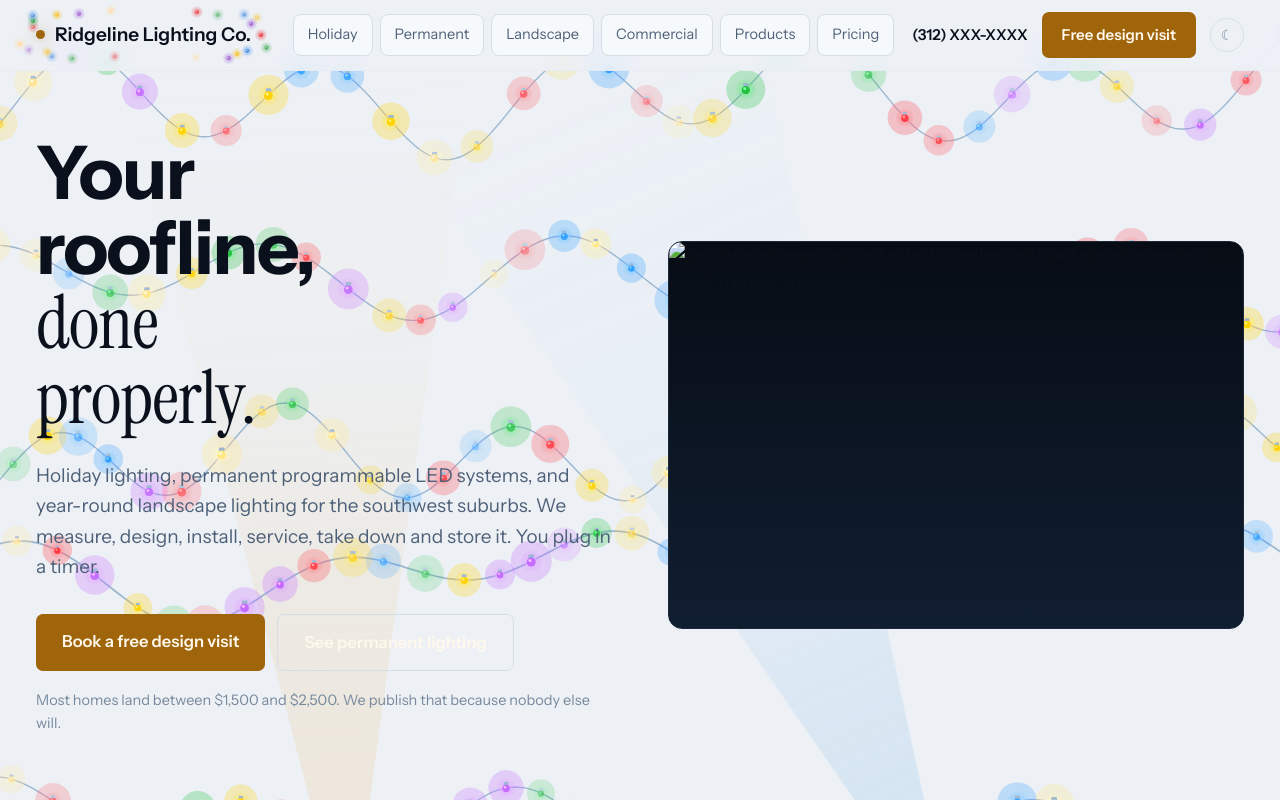
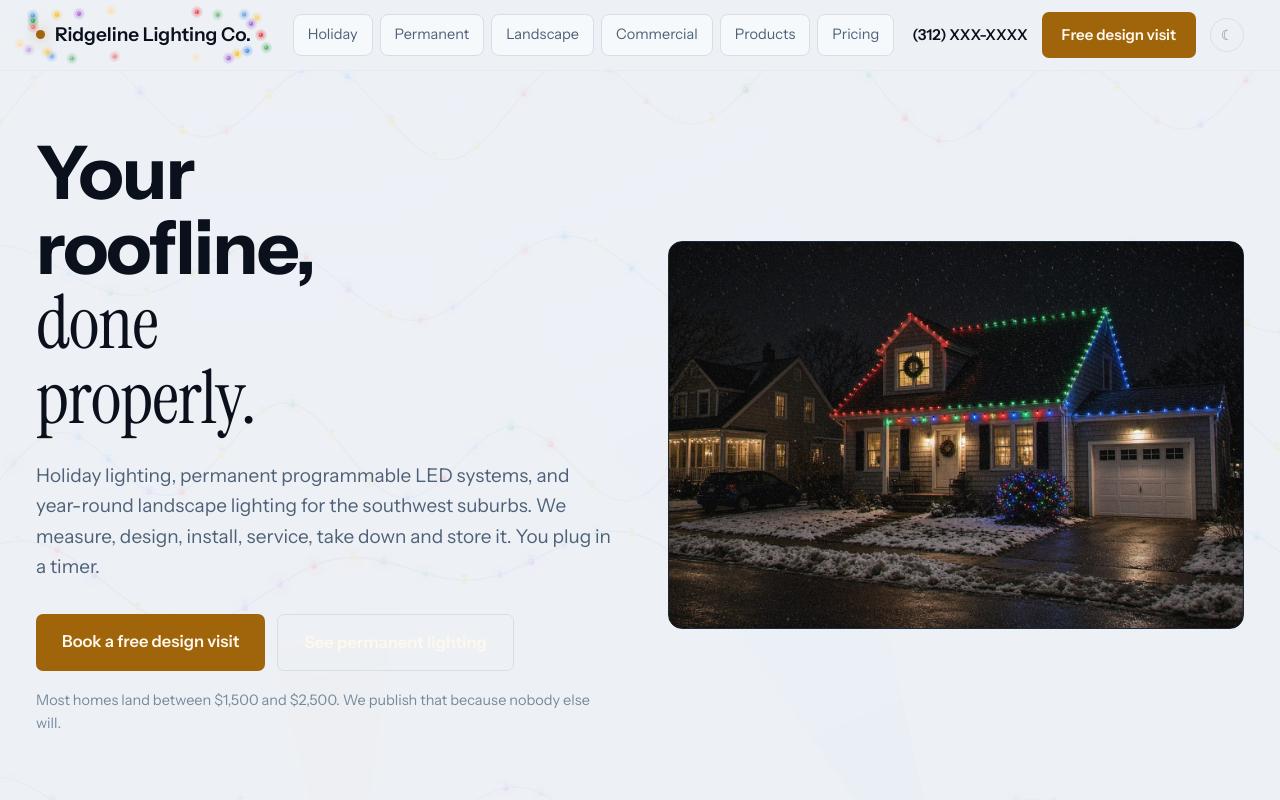
Before and after one commit to slavikoff/ridgeline-lighting, a plain HTML site: page index.html in a window 1280 px wide. Both pictures are taken after a click on the button "Switch between dark and light". Shown: the top 800 px of the page. Drawn offline with Linux system fonts and the light colour scheme.

Commit message:
Add files via upload

```diff
--- a/index.html
+++ b/index.html
@@ -230,8 +230,14 @@
 }
 
 /* ============ searchlight beams ============ */
-.beams{position:fixed;inset:0;z-index:0;pointer-events:none;overflow:hidden;mix-blend-mode:screen}
-html[data-theme="light"] .beams{mix-blend-mode:multiply;opacity:.42}
+.beams{position:fixed;inset:0;z-index:0;pointer-events:none;overflow:hidden;
+  mix-blend-mode:screen;opacity:.5}
+html[data-theme="light"] .beams{mix-blend-mode:multiply;opacity:.18}
+
+/* scrim: sits above the decoration, below every word on the page */
+body::after{content:"";position:fixed;inset:0;z-index:0;pointer-events:none;
+  background:var(--bg);opacity:.62}
+html[data-theme="light"] body::after{opacity:.68}
 .beam{position:absolute;bottom:-12%;width:430px;height:128vh;transform-origin:50% 100%;
   clip-path:polygon(47.5% 100%, 52.5% 100%, 100% 0, 0 0);filter:blur(16px);
   animation:sweep 15s ease-in-out infinite alternate}
@@ -250,9 +256,9 @@
 
 /* ============ background string lights ============ */
 .xlights{position:fixed;inset:0;z-index:0;pointer-events:none;overflow:hidden;
-  opacity:.74;--xwire:#22323F}
-html[data-theme="light"] .xlights{opacity:1;--xwire:#98A9B8;
-  filter:saturate(1.45) brightness(1.06) contrast(1.05)}
+  opacity:.34;--xwire:#22323F}
+html[data-theme="light"] .xlights{opacity:.38;--xwire:#B4C2CE;
+  filter:saturate(1.3) brightness(1.02)}
 .xlights svg{display:block}
 .shell,section,footer{position:relative;z-index:1}
 .xb{animation-name:flick;animation-iteration-count:infinite;animation-timing-function:ease-in-out}
@@ -310,7 +316,7 @@
       </div>
 
       <div class="scene">
-        <img src="images/hero-roofline.jpg" width="1400" height="940" fetchpriority="high"
+        <img src="hero-roofline.jpg" width="1400" height="940" fetchpriority="high"
              alt="Two-storey home at night with its roofline outlined in red, green and blue C9 bulbs, snow falling">
       </div>
     </div>
@@ -334,7 +340,7 @@
     </div>
 
     <figure class="shot">
-      <img src="images/holiday-icicle.jpg" width="1100" height="738" loading="lazy" alt="Brick home with warm white icicle lights along the eaves and net-lit shrubs">
+      <img src="holiday-icicle.jpg" width="1100" height="738" loading="lazy" alt="Brick home with warm white icicle lights along the eaves and net-lit shrubs">
       <figcaption>Icicles on the gutter line, nets over the foundation shrubs — the two together are what make a house read as finished rather than outlined.</figcaption>
     </figure>
     <div class="svc">
@@ -426,7 +432,7 @@
         </div>
       </div>
       <div>
-        <img src="images/permanent-rgb.jpg" width="1100" height="738" loading="lazy"
+        <img src="permanent-rgb.jpg" width="1100" height="738" loading="lazy"
              style="display:block;width:100%;height:auto;border-radius:12px;border:1px solid var(--rule);margin-bottom:24px"
              alt="Home with permanent RGB lighting across four gables, a colour-wrapped tree and lit shrubs">
         <p style="margin:0;color:var(--muted);font-size:16px">One system, every occasion:</p>
@@ -450,7 +456,7 @@
       <p>Low-voltage systems that make the house look expensive after dark. Designed and installed by the same crew, on the same warranty.</p>
     </div>
     <figure class="shot">
-      <img src="images/landscape-path.jpg" width="1100" height="738" loading="lazy" alt="House with warm white permanent roofline lighting, path lights along the walk and a lit ornamental tree">
+      <img src="landscape-path.jpg" width="1100" height="738" loading="lazy" alt="House with warm white permanent roofline lighting, path lights along the walk and a lit ornamental tree">
       <figcaption>Permanent warm white roofline with low-voltage path lighting — the same system on an ordinary evening in March.</figcaption>
     </figure>
     <div class="svc">
@@ -593,10 +599,10 @@
       <p>Warm white, multicolour and permanent RGB on the kinds of houses that fill our routes. Reference images to help you choose a direction before the design visit — your own photos go here after your first season.</p>
     </div>
     <div class="gallery">
-      <figure><img src="images/g-brick-multi.jpg" width="780" height="523" loading="lazy" alt="Brick two-storey with multicolour roofline lights and lit shrubs, power lines overhead"><figcaption>Multicolour on brick — roofline, porch and shrubs on one design</figcaption></figure>
-      <figure><img src="images/g-split-warm.jpg" width="780" height="523" loading="lazy" alt="Split-level home with a warm white C9 roofline and lit path trees"><figcaption>Warm white C9 on a split-level, roofline only</figcaption></figure>
-      <figure><img src="images/g-rgb-rainbow.jpg" width="780" height="523" loading="lazy" alt="Twin gables lit with permanent RGB in rainbow colours"><figcaption>Permanent RGB running one programme across twin gables</figcaption></figure>
-      <figure><img src="images/g-rgb-clean.jpg" width="780" height="523" loading="lazy" alt="Two-storey home with clean permanent RGB runs and a colour-wrapped tree"><figcaption>The same track set to blocked colour instead of a gradient</figcaption></figure>
+      <figure><img src="g-brick-multi.jpg" width="780" height="523" loading="lazy" alt="Brick two-storey with multicolour roofline lights and lit shrubs, power lines overhead"><figcaption>Multicolour on brick — roofline, porch and shrubs on one design</figcaption></figure>
+      <figure><img src="g-split-warm.jpg" width="780" height="523" loading="lazy" alt="Split-level home with a warm white C9 roofline and lit path trees"><figcaption>Warm white C9 on a split-level, roofline only</figcaption></figure>
+      <figure><img src="g-rgb-rainbow.jpg" width="780" height="523" loading="lazy" alt="Twin gables lit with permanent RGB in rainbow colours"><figcaption>Permanent RGB running one programme across twin gables</figcaption></figure>
+      <figure><img src="g-rgb-clean.jpg" width="780" height="523" loading="lazy" alt="Two-storey home with clean permanent RGB runs and a colour-wrapped tree"><figcaption>The same track set to blocked colour instead of a gradient</figcaption></figure>
     </div>
   </div>
 </section>
@@ -804,9 +810,9 @@
       var g = document.createElementNS(NS,'radialGradient');
       g.setAttribute('id','xg'+i);
       var s1 = document.createElementNS(NS,'stop');
-      s1.setAttribute('offset','0%'); s1.setAttribute('stop-color',c[1]); s1.setAttribute('stop-opacity','.85');
+      s1.setAttribute('offset','0%'); s1.setAttribute('stop-color',c[1]); s1.setAttribute('stop-opacity','.5');
       var s2 = document.createElementNS(NS,'stop');
-      s2.setAttribute('offset','55%'); s2.setAttribute('stop-color',c[0]); s2.setAttribute('stop-opacity','.28');
+      s2.setAttribute('offset','60%'); s2.setAttribute('stop-color',c[0]); s2.setAttribute('stop-opacity','.08');
       g.appendChild(s1); g.appendChild(s2); defs.appendChild(g);
     });
     svg.appendChild(defs);
@@ -844,7 +850,7 @@
 
         var halo = document.createElementNS(NS,'circle');
         halo.setAttribute('cx', x.toFixed(1)); halo.setAttribute('cy', y.toFixed(1));
-        halo.setAttribute('r', (17 * sz).toFixed(1));
+        halo.setAttribute('r', (11 * sz).toFixed(1));
         halo.setAttribute('fill','url(#xg' + gi + ')');
 
         var cap = document.createElementNS(NS,'rect');
@@ -855,12 +861,12 @@
 
         var core = document.createElementNS(NS,'circle');
         core.setAttribute('cx', x.toFixed(1)); core.setAttribute('cy', (y + 0.6 * sz).toFixed(1));
-        core.setAttribute('r', (3.7 * sz).toFixed(1));
+        core.setAttribute('r', (2.7 * sz).toFixed(1));
         core.setAttribute('fill', c[0]);
 
         var hot = document.createElementNS(NS,'circle');
         hot.setAttribute('cx', (x - 1 * sz).toFixed(1)); hot.setAttribute('cy', (y - 0.6 * sz).toFixed(1));
-        hot.setAttribute('r', (1.2 * sz).toFixed(1));
+        hot.setAttribute('r', (0.9 * sz).toFixed(1));
         hot.setAttribute('fill', c[1]);
 
         g.appendChild(halo); g.appendChild(cap); g.appendChild(core); g.appendChild(hot);
```
Also changed, not shown: products.html (+16 -10 lines).
